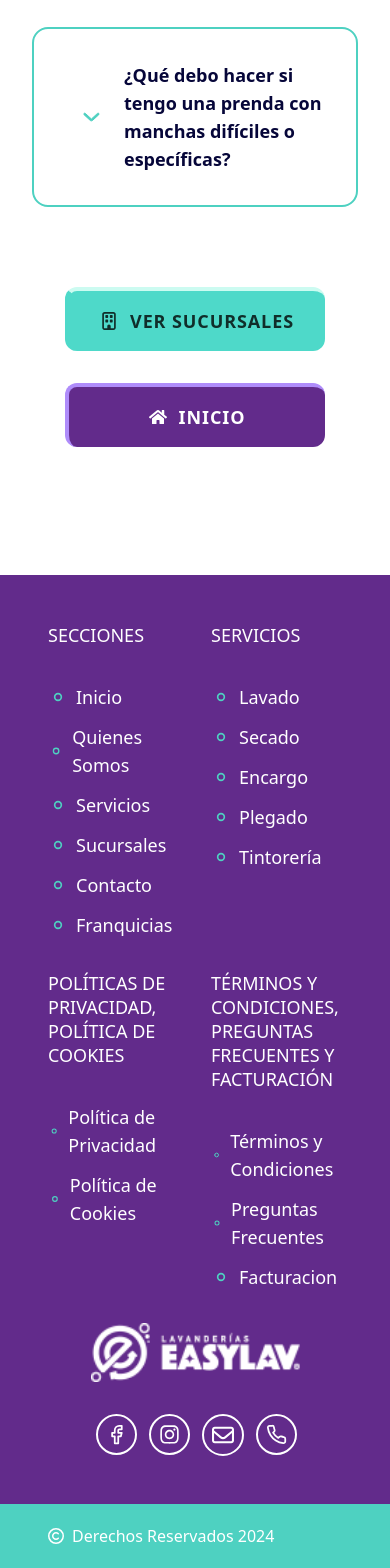
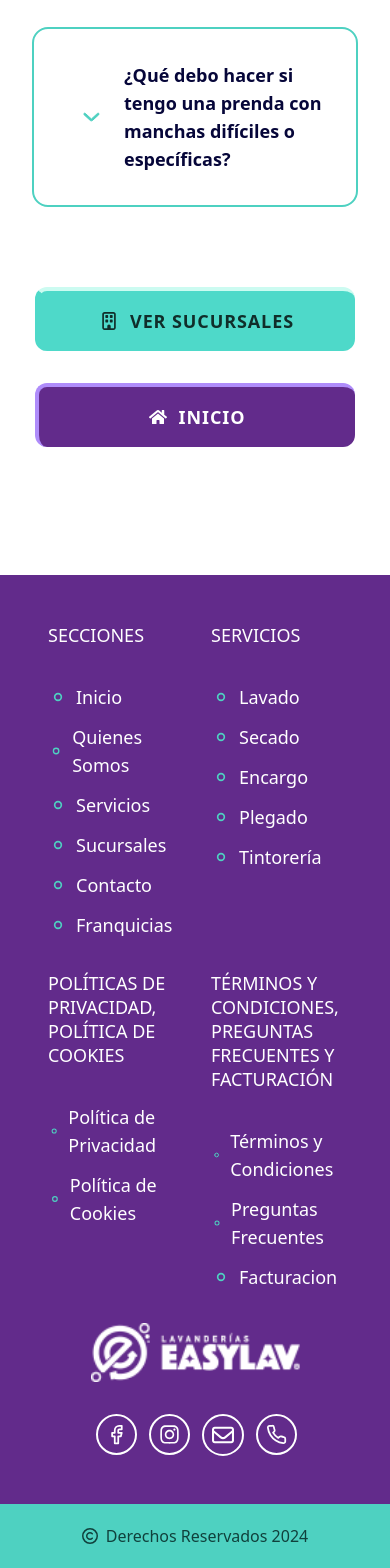
Before and after one commit to dspwebstudiomx/easylav-react, a React (Vite) app: page /preguntas-frecuentes in a window 390 px wide. Shown: the part 1393-2961 px from the top of the page. Built offline with nearby package versions, Linux system fonts and the light colour scheme.

Commit message:
fix: ajusta estilos y estructura en componentes de botón, contenedor y pie de página para mejorar la presentación y accesibilidad

```diff
--- a/src/components/buttons/Button.jsx
+++ b/src/components/buttons/Button.jsx
@@ -16,9 +16,9 @@ import { HashLink } from 'react-router-hash-link/dist/react-router-hash-link.cjs
 
 // Estilos
 const BUTTON_UI = {
-  DISPLAY: 'flex items-center justify-center gap-0',
-  HEIGHT: 'min-h-[40px]',
-  WIDTH: 'w-[260px] sm:w-[300px]',
+  DISPLAY: 'flex items-center justify-center',
+  HEIGHT: 'min-h-[60px]',
+  WIDTH: 'w-[320px] sm:w-[300px]',
   FONT_SIZE: 'text-lg xl:text-lg',
   PADDING: 'px-6 py-4',
   FONT_WEIGHT: 'font-semibold',
@@ -55,8 +55,7 @@ const Button = ({
         type={type}
         className={`${backgroundColor} ${border} ${ButtonUI} ${buttonWidth} ${buttonHeight} ${textColor} flex gap-3 z-50`}
         href={href}
-        aria-label={arialabel}
-      >
+        aria-label={arialabel}>
         {icon && <span>{icon}</span>}
         {title}
       </button>
--- a/src/components/containers/FourColumnsContainer.jsx
+++ b/src/components/containers/FourColumnsContainer.jsx
@@ -3,7 +3,7 @@ import PropTypes from 'prop-types';
 
 // Estructura
 const FourColumnsContainer = ({ children }) => {
-  return <div className="grid md:grid-cols-3 lg:grid-cols-4 gap-8 sm:gap-8">{children}</div>;
+  return <div className="grid grid-cols-2 md:grid-cols-3 lg:grid-cols-4 gap-8 sm:gap-8">{children}</div>;
 };
 export default FourColumnsContainer;
 
--- a/src/components/templates/footer/Footer.jsx
+++ b/src/components/templates/footer/Footer.jsx
@@ -59,8 +59,8 @@ export default function Footer() {
           </Container>
         </div>
         <div className="bg-primary text-light px-12 lg:px-0">
-          <Container className="bg-primary text-light h-16">
-            <div className="flex justify-center sm:justify-start items-center gap-2">
+          <Container className="bg-primary text-primary_darkcontrast h-16">
+            <div className="flex justify-center sm:justify-start items-center w-full gap-2">
               <FaRegCopyright />
               <h3>Derechos Reservados 2024</h3>
             </div>
--- a/src/pages/inicio/components/QuienesSomos.jsx
+++ b/src/pages/inicio/components/QuienesSomos.jsx
@@ -51,7 +51,7 @@ const serviciosOfrecidos = [
 
 const Card = ({ children }) => {
   return (
-    <div className="flex flex-col justify-start p-8 py-12 sm:p-12 shadow-2xl rounded-2xl bg-light text-dark gap-8">
+    <div className="flex flex-col justify-center p-8 py-12 sm:p-12 shadow-2xl rounded-2xl bg-light text-dark gap-8 w-full">
       {children}
     </div>
   );
```
